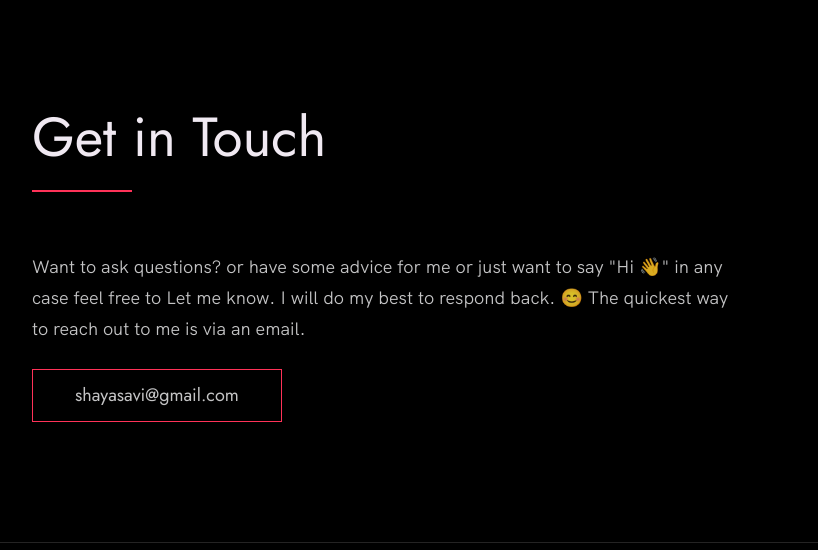
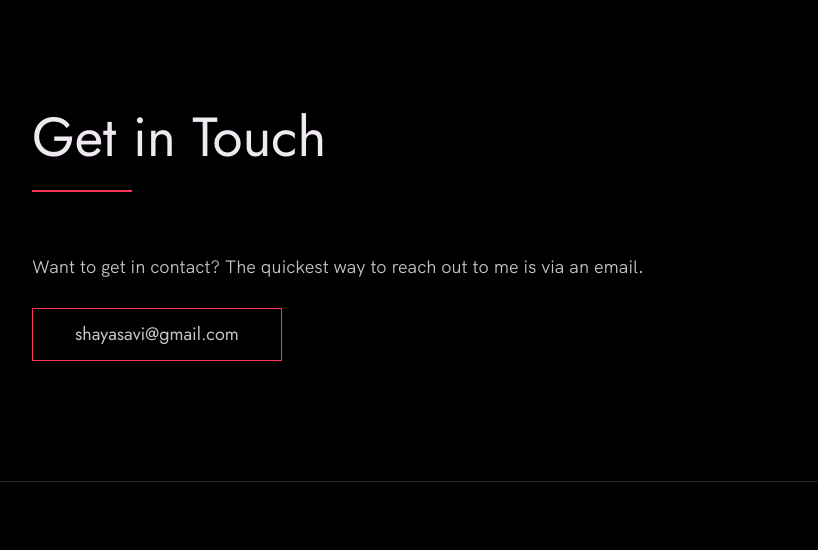
Before and after one commit to SalehMousavi/portfoliio, a plain HTML site: page index.html in a window 1280 px wide. Shown: the part 3735-4285 px from the top of the page, without its empty margins (58-876 px from the left). Drawn offline with Linux system fonts and the light colour scheme.

Commit message:
Update index.html

```diff
--- a/index.html
+++ b/index.html
@@ -27,7 +27,7 @@
     Saleh Mousavi, Computer Engineer.
   </title>
 
-  <meta name="description" content="2nd year computer engineering student">
+  <meta name="description" content="2nd year Computer Engineering student, Ontario, Canada.">
   <!-- Add some coding keywords below, Ex: (React, CSS etc) -->
   <meta name="keywords" content="Saleh Mousavi, C++ C Python Javascript " />
   <link rel="stylesheet" href="index.css" />
@@ -167,7 +167,7 @@
               ASIC Design, Software Engineering and Embedded Systems Engineering.
             </p>
             <!-- Provide a link to your resume -->
-            <a href="#" class="btn">My Resume</a>
+            <a href="https://docs.google.com/document/d/1C_iEFfLioPX55sQGNpfQdrMV-M7L3NYpRu-7tN6UHTE/edit?usp=sharing" class="btn">My Resume</a>
           </div>
 
           <div class="about__photo-container">
@@ -186,9 +186,7 @@
       <h2>Get in Touch</h2>
       <div class="contact__info">
         <p>
-          Want to ask questions? or have some advice for me
-          or just want to say "Hi 👋" in any case feel free to Let me know. I
-          will do my best to respond back. 😊 The quickest way to reach out to
+          Want to get in contact? The quickest way to reach out to
           me is via an email.
         </p>
         <!-- Replace the email with yours -->
```
